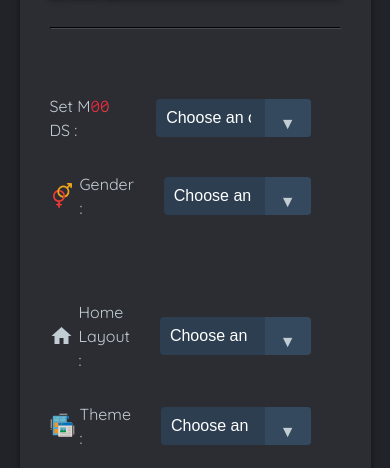
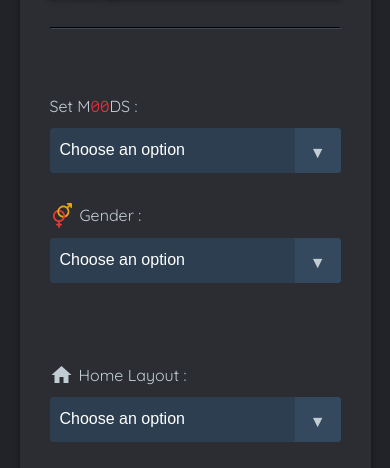
Before and after one commit to MrScX/tbd_settings_page, a website: page index.html in a window 390 px wide. Shown: the part 536-1004 px from the top of the page. Drawn offline with nearby package versions, Linux system fonts and the light colour scheme.

Commit message:
select field growth fixed

```diff
--- a/public/sass/base/layout.scss
+++ b/public/sass/base/layout.scss
@@ -12,9 +12,12 @@
     display: flex;
     justify-content: flex-start;
     align-items: center;
+    flex-grow: 1;
 
     @media only screen and (max-width: 500px){
         margin: 1.5rem 0rem;
+        flex-direction: column;
+        align-items: flex-start;
     }
 
 }
@@ -45,7 +48,7 @@
     width: 16rem;
 
     @media only screen and (max-width: 500px){
-        width: 13rem;
+        margin-bottom: 1rem;
     }
 
     img{
--- a/public/sass/base/typography.scss
+++ b/public/sass/base/typography.scss
@@ -3,8 +3,7 @@
 }
 
 .fields-label--p{
-    // font-size: 6rem;
-    vertical-align: middle;
+    // vertical-align: middle;
 }
 
 .grad-span{
--- a/public/sass/components/commonform.scss
+++ b/public/sass/components/commonform.scss
@@ -4,10 +4,8 @@
 .select-field-custom{
 
     position: relative;
-    display: block;
-    // width: 22rem;
-    // height: 4.5rem;
-    padding: 1rem 6rem 1rem 0rem;
+    height: 4.5rem;
+    flex-grow: 3;
     line-height: 3;
     background: $dark-background-2;
     overflow: hidden;
@@ -16,7 +14,9 @@
     margin-right: 3rem;
 
     @media only screen and(max-width: 500px){
-        width: 22rem;
+        width: 100%;
+        margin-left: 0rem;
+        margin-right: 0rem;
     }
 
     &::after{
```
Also changed, not shown: public/css/style.css.
